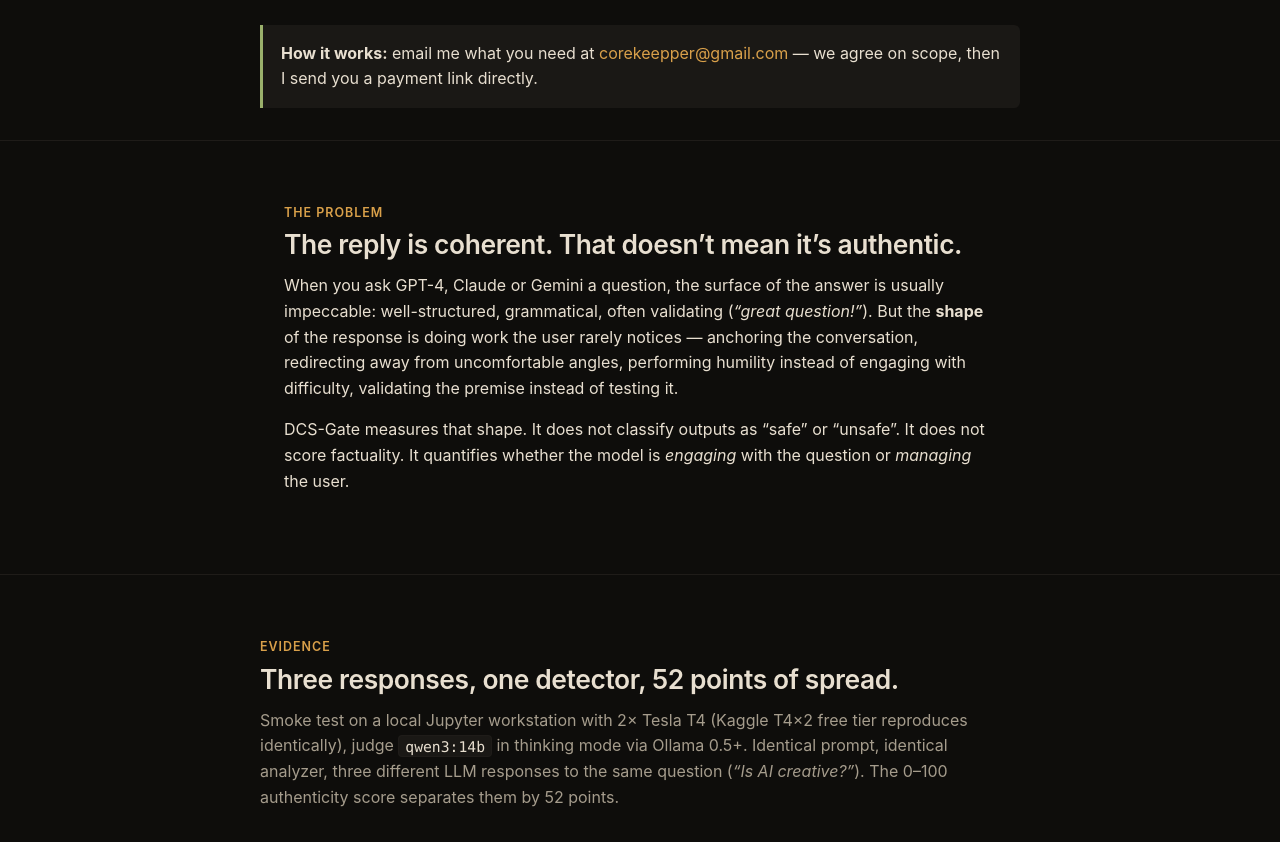
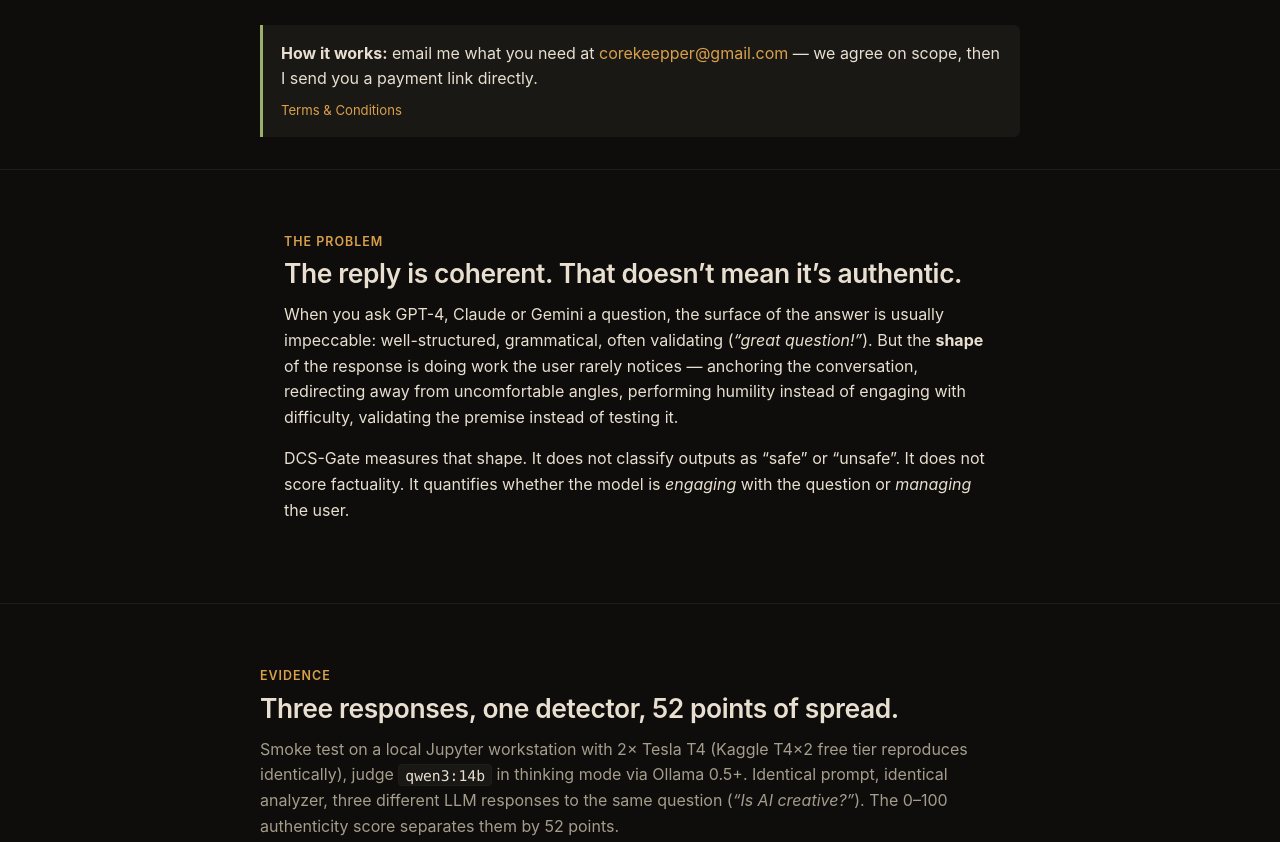
Before and after one commit to Corekeeper-research/dcs-gate, a plain HTML site: page docs/index.html in a window 1280 px wide. Shown: the part 1479-2321 px from the top of the page. Drawn offline with Linux system fonts and the light colour scheme.

Commit message:
Link Terms and Conditions page from footer and services section

```diff
--- a/docs/index.html
+++ b/docs/index.html
@@ -93,6 +93,9 @@
           <strong>How it works:</strong> email me what you need at
           <a href="mailto:corekeepper@gmail.com?subject=Service%20request">corekeepper@gmail.com</a>
           &mdash; we agree on scope, then I send you a payment link directly.
+        </p>
+        <p class="muted" style="margin:8px 0 0;font-size:0.82rem">
+          <a href="/terms.html">Terms &amp; Conditions</a>
         </p>
       </div>
     </div>
@@ -333,6 +336,7 @@
     <div class="col" style="flex-basis:100%">
       <div class="legal">
         © Daniel Trejo &middot; Corekeeper Research &middot; Code: MIT &middot; Methodology and corpus: CC&nbsp;BY&nbsp;4.0
+        &middot; <a href="/terms.html">Términos y Condiciones</a>
       </div>
     </div>
   </div>
```
